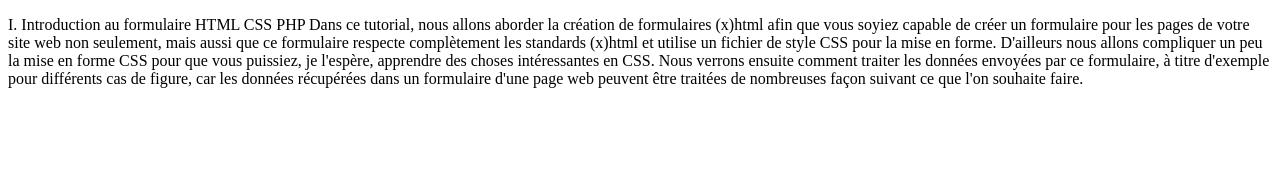
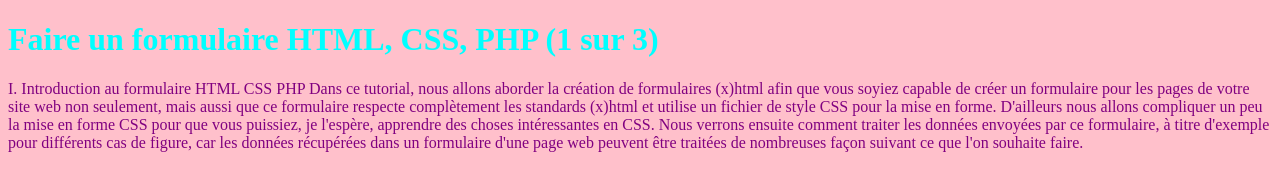
Before and after one commit to Tawfik404/testProject, a plain HTML site: page index.html in a window 1280 px wide. Drawn offline with Linux system fonts and the light colour scheme.

Commit message:
verion 6

```diff
--- a/index.html
+++ b/index.html
@@ -3,9 +3,11 @@
   <head>
     <meta charset="UTF-8" />
     <meta name="viewport" content="width=device-width, initial-scale=1.0" />
+
     <title>test Project</title>
   </head>
   <body>
+    <h1>Faire un formulaire HTML, CSS, PHP (1 sur 3)</h1>
     <p>
       I. Introduction au formulaire HTML CSS PHP Dans ce tutorial, nous allons
       aborder la création de formulaires (x)html afin que vous soyiez capable de
@@ -18,6 +20,25 @@
       pour différents cas de figure, car les données récupérées dans un
       formulaire d'une page web peuvent être traitées de nombreuses façon
       suivant ce que l'on souhaite faire.
+
+
+
+
     </p>
+
+
+    <style>
+        h1{
+            color:cyan
+        }
+
+        p{
+            color:purple
+        }
+
+        body{
+            background-color: pink;
+        }
+    </style>
   </body>
 </html>
```
